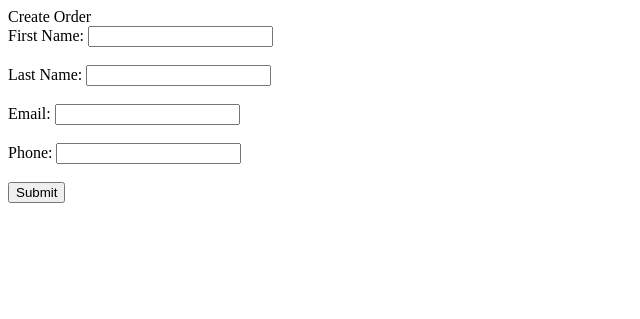
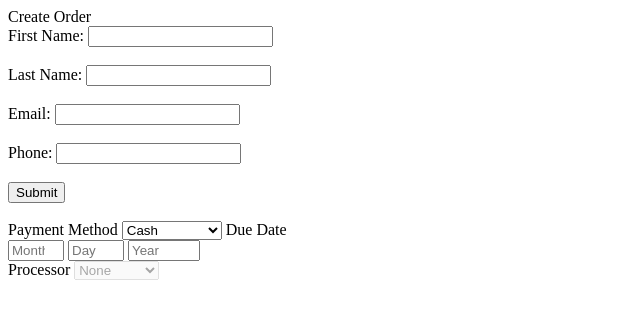
Before and after one commit to pentuhhh/MCAV-Accounting-System, a PHP site: page /addorder.php in a window 1280 px wide. Shown: the top 319 px of the page, without its empty margins (0-640 px from the left). Run offline with PHP 8.4, Linux system fonts and the light colour scheme.

Commit message:
Continued the code
payment plan creation next then product when ron is done

```diff
--- a/skeleton/ordercreation/addorder.php
+++ b/skeleton/ordercreation/addorder.php
@@ -6,11 +6,18 @@ $customerLname = '';
 $customerEmail = '';
 $customerPhone = '';
 
+$paymentMethod = '';
+$duemonth;
+$dueday;
+$dueyear;
+$paymentprocessor = '';
 // Database connection parameters
 $servername = "localhost";
 $username = "MCAVDB";
 $password = "password1010";
 $dbname = "MCAV";
+
+$orderid;
 
 // Create connection
 $conn = new mysqli($servername, $username, $password, $dbname);
@@ -40,6 +47,21 @@ function populateVariables($conn){
     if (isset($_POST['CustomerPhone'])) {
         $customerPhone = sanitize_input($conn, $_POST['CustomerPhone']);
     }
+
+    if (isset($_POST['payment-method'])) {
+        $paymentMethod = sanitize_input($conn, $_POST['payment-method']);
+    }
+
+    // Process due date fields
+    if (isset($_POST['month']) && isset($_POST['day']) && isset($_POST['year'])) {
+        $duemonth = sanitize_input($conn, $_POST['month']);
+        $dueday = sanitize_input($conn, $_POST['day']);
+        $dueyear = sanitize_input($conn, $_POST['year']);
+    }
+
+    if (isset($_POST['processor'])) {
+        $paymentprocessor = sanitize_input($conn, $_POST['processor']);
+    }
 }
 
 function userExists($conn){
@@ -66,8 +88,6 @@ if ($_SERVER["REQUEST_METHOD"] == "POST" && isset($_POST["action"]) && $_POST["a
 
     // Check if user exists
     userExists($conn);
-
-
     // If user does not exist, it will add and remember the customer ID
     if ($customerID == 0) {
         $createcustomer = "insert into Customers (customerfname, customerlname, customeremail, customerphone)
@@ -89,6 +109,19 @@ if ($_SERVER["REQUEST_METHOD"] == "POST" && isset($_POST["action"]) && $_POST["a
         echo "User exists with ID: " . $customerID;
     }
 
+    //proceed to create order entry
+
+    $orderentryquery = "insert into orders (customerId, OrderstartDate) values ('$customerID', curdate());";
+    $conn->query($orderentryquery);
+
+    //retrieve order ID
+
+    $retrieveorderid ="select orderID from orders where customerID = '$customerID';";
+    $result = $conn->query($retrieveorderid);
+    $row = $result->fetch_assoc();
+    $orderid = (int)$row['orderID'];
+
+    //create paymentplan entry
 
 }
 
@@ -98,6 +131,19 @@ $conn->close();
 
 <!DOCTYPE html>
 <html>
+    <head>
+
+    <script>
+        function enableInput(select) {
+            var processorSelect = document.getElementById("processor");
+            if (select.value === "bank-transfer") {
+                processorSelect.disabled = false;
+            } else {
+                processorSelect.disabled = true;
+            }
+        }
+    </script>
+    </head>
     <body>
         <form method="post">
             Create Order<br>
@@ -115,6 +161,32 @@ $conn->close();
 
             <input type="hidden" name="action" value="search">
             <input type="submit" value="Submit">
+
+
+            <br><br>
+            <label for="payment-method">Payment Method</label>
+                            <select name="payment-method" id="payment-method" onchange="enableInput(this)">
+                                <option value="cash">Cash</option>
+                                <option value="bank-transfer">Digital Wallet</option>
+                                <!-- Enter More Options -->
+                            </select>
+
+                            <label for="due-date">Due Date</label>
+                            <div class="flex flex-row gap-2">
+                                <input type="number" id="month" min="1" max="12" size="2" placeholder="Month" required>
+                                <input type="number" id="day" min="1" max="31" size="2" placeholder="Day" required>
+                                <input type="number" id="year" min="1900" max="2100" placeholder="Year" size="4" required>
+                            </div>
+
+                            <label for="processor">Processor</label>
+                        <select id="processor" name="processor" disabled>
+                            <option value="none">None</option>
+                            <option value="gcash">GCash</option>
+                            <option value="metrobank">Metrobank</option>
+                            <option value="metrobank">BDO</option>
+                            <option value="metrobank">Paypal</option>
+                            <!-- Enter More Options -->
+                        </select>
         </form>
 
 
```
